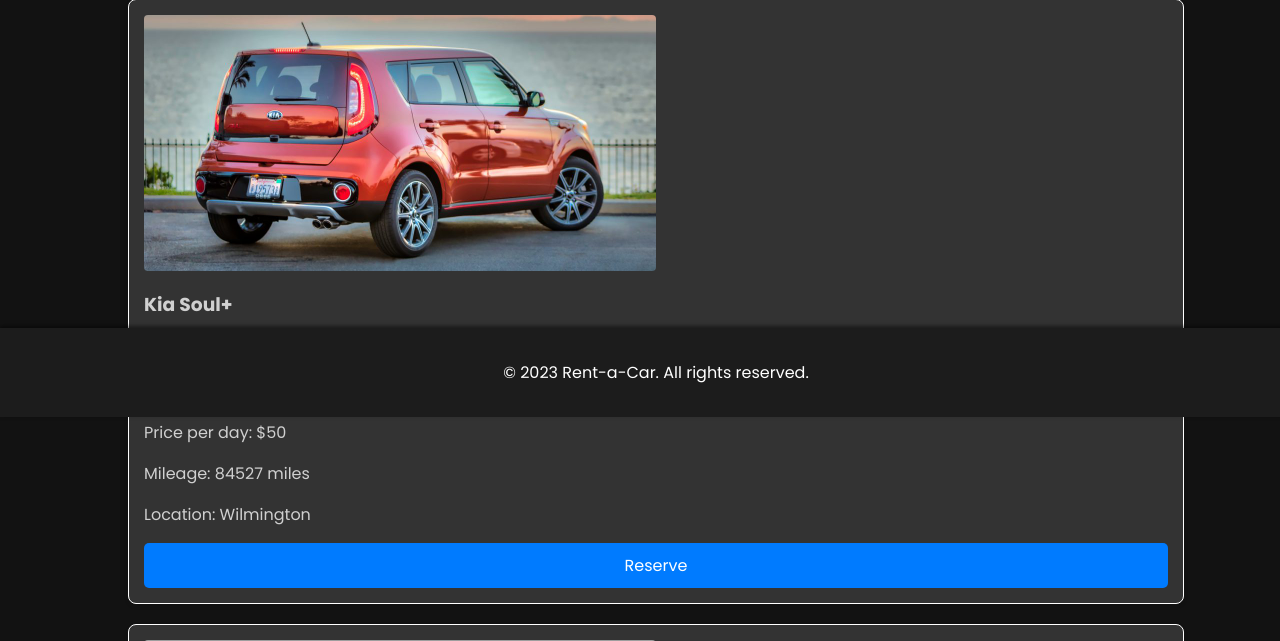
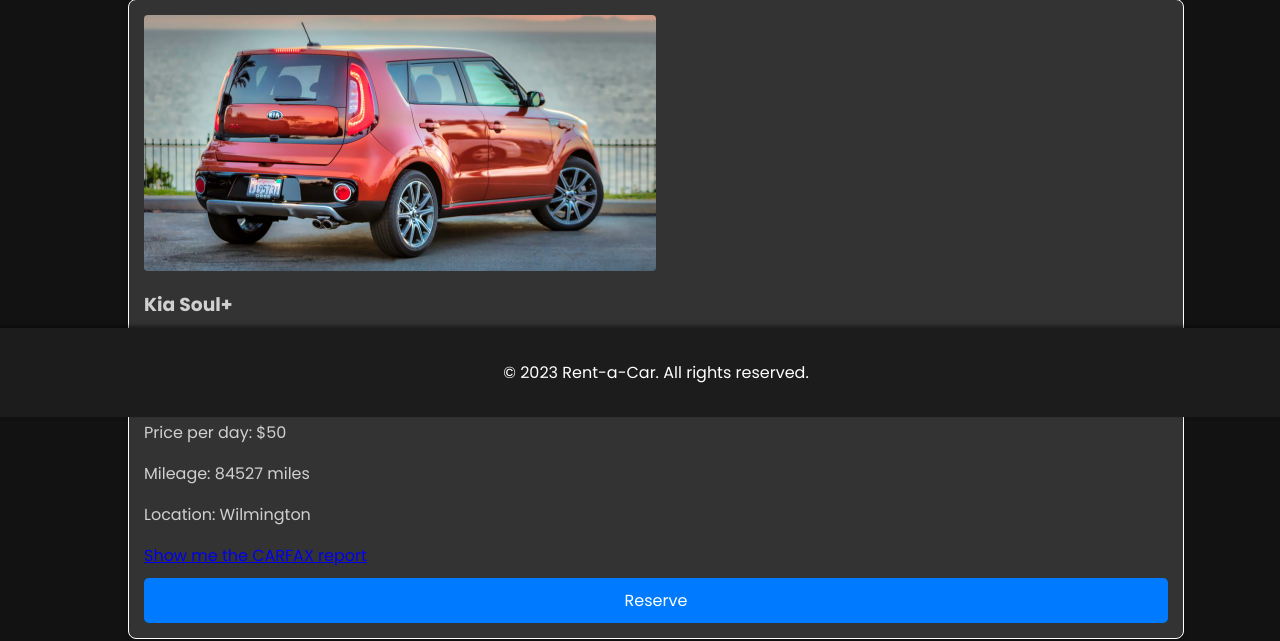
Before and after one commit to Cashatelli/Group-10, a Flask app: page /browse_cars in a window 1280 px wide. Shown: the part 383-1024 px from the top of the page. Run offline with Flask 3, Linux system fonts and the light colour scheme; the visitor is signed in with stand-in values (Sample User, id 1); data comes from the database, SQL or seed files in the repository; data that the repository does not hold is empty; grey boxes are pictures that could not be loaded.

Commit message:
Update browse_cars.html

```diff
--- a/templates/browse_cars.html
+++ b/templates/browse_cars.html
@@ -189,6 +189,7 @@
             <p>Price per day: ${{ car.ppd }}</p>
             <p>Mileage: {{ car.mileage }} miles</p>
             <p>Location: {{ car.location }}</p>
+            <a href="https://www.carfax.com/VehicleHistory/p/Report.cfx?partner=CUL_1&vin={{car.vin}}">Show me the CARFAX report</a>
 
             {% if car.available %}
                 <a href="{{ url_for('book_car', car_vin=car.vin) }}" class="reserve-button">Reserve</a>
```
